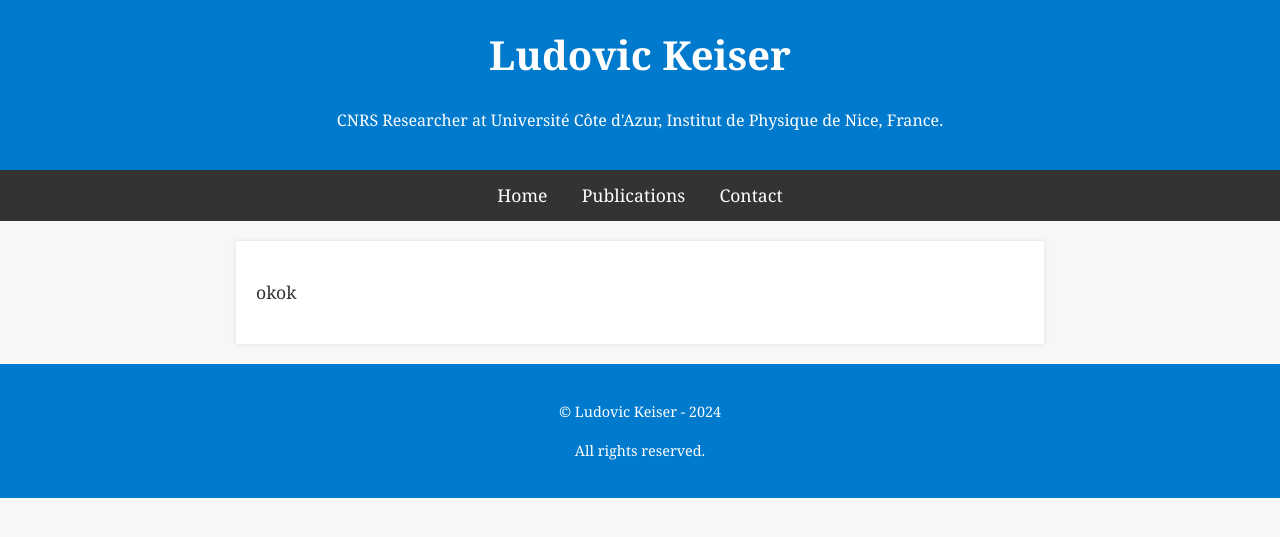
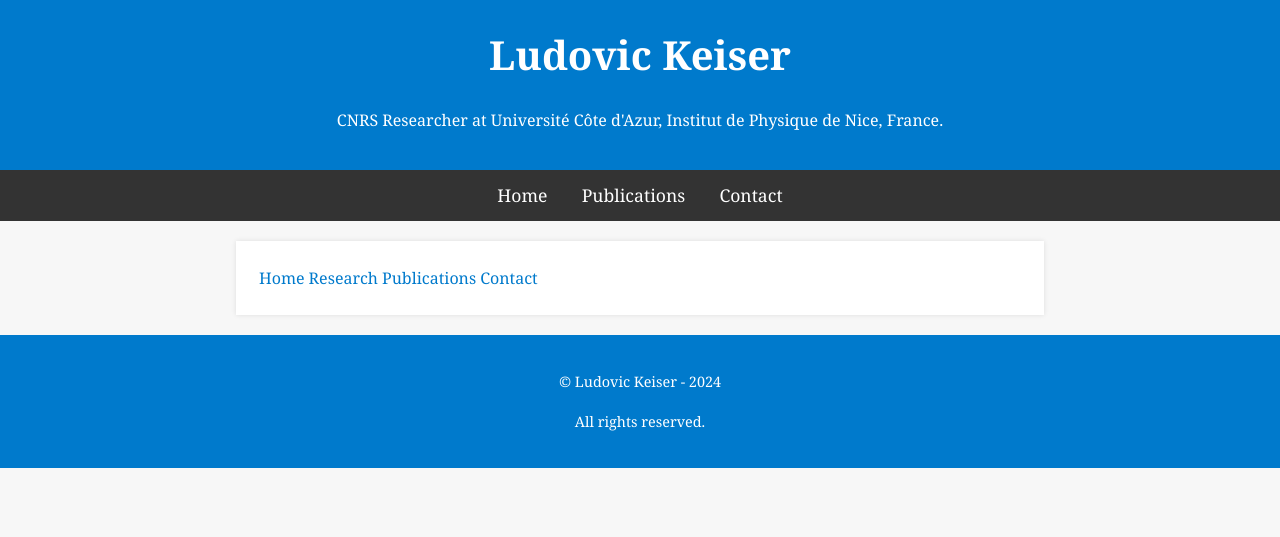
Before and after one commit to Keiser-sci/keiser-sci.github.io, a Jekyll site: the page built from research.md, in a window 1280 px wide. Shown: the top 537 px of the page. Built offline with Jekyll 4.4.1, drawn with Linux system fonts in a browser that asks for light colours; our own code applies the rules of GitHub Pages for plain Markdown files.

Commit message:
Update research.md

```diff
--- a/research.md
+++ b/research.md
@@ -1 +1 @@
-okok
+[Home]({{ '/' | relative_url }}) | [Research]({{ '/research' | relative_url }})| [Publications]({{ '/publications' | relative_url }}) | [Contact]({{ '/contact' | relative_url }})
```
